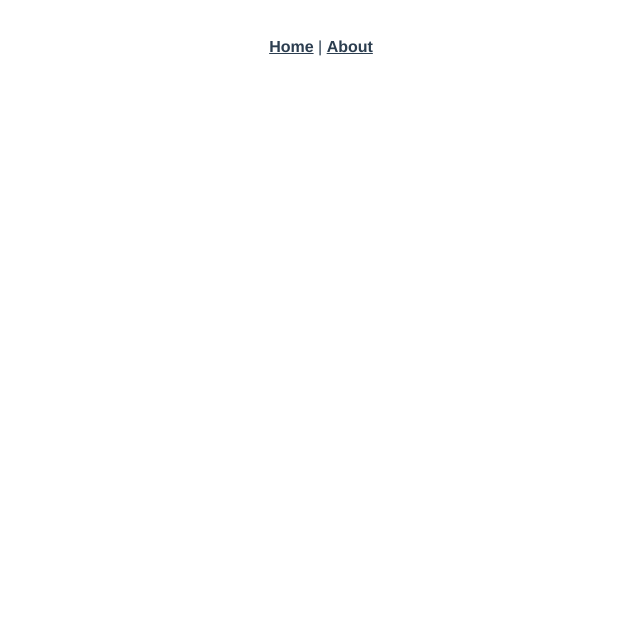
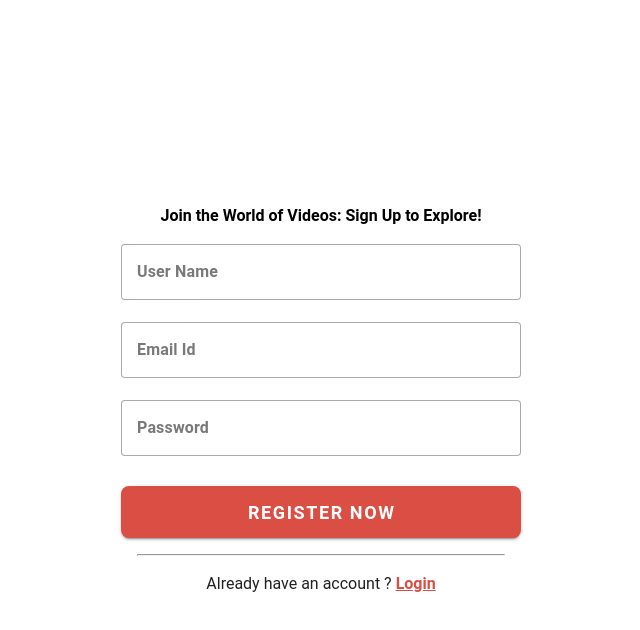
Before and after one commit to Soubhik2001/Youtube-Clone, a Vue app in the folder client/: page /register in a window 1280 px wide. Before the commit this address had no page. Shown: the top 630 px of the page, without its empty margins (319-959 px from the left). Built offline with nearby package versions, Linux system fonts and the light colour scheme.

Commit message:
Added signin, signup and forgot pasword page

```diff
--- a/client/package.json
+++ b/client/package.json
@@ -7,9 +7,11 @@
     "build": "vue-cli-service build"
   },
   "dependencies": {
+    "axios": "^1.5.1",
     "core-js": "^3.8.3",
     "vue": "^3.2.13",
     "vue-router": "^4.0.3",
+    "vuetify": "^3.3.20",
     "vuex": "^4.0.0"
   },
   "devDependencies": {
--- a/client/src/App.vue
+++ b/client/src/App.vue
@@ -1,30 +1,6 @@
 <template>
-  <nav>
-    <router-link to="/">Home</router-link> |
-    <router-link to="/about">About</router-link>
-  </nav>
   <router-view/>
 </template>
 
 <style>
-#app {
-  font-family: Avenir, Helvetica, Arial, sans-serif;
-  -webkit-font-smoothing: antialiased;
-  -moz-osx-font-smoothing: grayscale;
-  text-align: center;
-  color: #2c3e50;
-}
-
-nav {
-  padding: 30px;
-}
-
-nav a {
-  font-weight: bold;
-  color: #2c3e50;
-}
-
-nav a.router-link-exact-active {
-  color: #42b983;
-}
 </style>
--- a/client/src/components/HelloWorld.vue
+++ /dev/null
@@ -1,59 +0,0 @@
-<template>
-  <div class="hello">
-    <h1>{{ msg }}</h1>
-    <p>
-      For a guide and recipes on how to configure / customize this project,<br>
-      check out the
-      <a href="https://cli.vuejs.org" target="_blank" rel="noopener">vue-cli documentation</a>.
-    </p>
-    <h3>Installed CLI Plugins</h3>
-    <ul>
-      <li><a href="https://github.com/vuejs/vue-cli/tree/dev/packages/%40vue/cli-plugin-babel" target="_blank" rel="noopener">babel</a></li>
-      <li><a href="https://github.com/vuejs/vue-cli/tree/dev/packages/%40vue/cli-plugin-router" target="_blank" rel="noopener">router</a></li>
-      <li><a href="https://github.com/vuejs/vue-cli/tree/dev/packages/%40vue/cli-plugin-vuex" target="_blank" rel="noopener">vuex</a></li>
-    </ul>
-    <h3>Essential Links</h3>
-    <ul>
-      <li><a href="https://vuejs.org" target="_blank" rel="noopener">Core Docs</a></li>
-      <li><a href="https://forum.vuejs.org" target="_blank" rel="noopener">Forum</a></li>
-      <li><a href="https://chat.vuejs.org" target="_blank" rel="noopener">Community Chat</a></li>
-      <li><a href="https://twitter.com/vuejs" target="_blank" rel="noopener">Twitter</a></li>
-      <li><a href="https://news.vuejs.org" target="_blank" rel="noopener">News</a></li>
-    </ul>
-    <h3>Ecosystem</h3>
-    <ul>
-      <li><a href="https://router.vuejs.org" target="_blank" rel="noopener">vue-router</a></li>
-      <li><a href="https://vuex.vuejs.org" target="_blank" rel="noopener">vuex</a></li>
-      <li><a href="https://github.com/vuejs/vue-devtools#vue-devtools" target="_blank" rel="noopener">vue-devtools</a></li>
-      <li><a href="https://vue-loader.vuejs.org" target="_blank" rel="noopener">vue-loader</a></li>
-      <li><a href="https://github.com/vuejs/awesome-vue" target="_blank" rel="noopener">awesome-vue</a></li>
-    </ul>
-  </div>
-</template>
-
-<script>
-export default {
-  name: 'HelloWorld',
-  props: {
-    msg: String
-  }
-}
-</script>
-
-<!-- Add "scoped" attribute to limit CSS to this component only -->
-<style scoped>
-h3 {
-  margin: 40px 0 0;
-}
-ul {
-  list-style-type: none;
-  padding: 0;
-}
-li {
-  display: inline-block;
-  margin: 0 10px;
-}
-a {
-  color: #42b983;
-}
-</style>
--- /dev/null
+++ b/client/src/components/auth/AppForgotPassword.vue
@@ -0,0 +1,54 @@
+<template>
+  <div class="d-flex flex-column justify-center align-center h-screen mx-auto">
+    <v-sheet width="300" class="mx-auto">
+      <v-form @submit.prevent="onSubmit">
+        <v-text-field
+          v-model="email"
+          :rules="rules"
+          label="Email"
+          class="font-weight-bold"
+        ></v-text-field>
+        <v-btn
+          color="#da4e44"
+          type="submit"
+          block
+          rounded="lg"
+          size="x-large"
+          class="mt-2 font-weight-bold"
+          >Reset Password</v-btn
+        >
+      </v-form>
+    </v-sheet>
+    <div v-if="isClicked">
+      <v-alert
+        color="success"
+        icon="$success"
+        title="Link to reset password sent successfully..."
+        text="The link to reset password is sent successfully to your registered email password."
+      ></v-alert>
+    </div>
+  </div>
+</template>
+
+<script>
+export default {
+  data() {
+    return {
+      isClicked: false,
+      email: "",
+      rules: [
+        (value) => {
+          if (value) return true;
+
+          return "You must enter a email.";
+        },
+      ],
+    };
+  },
+  methods: {
+    onSubmit() {
+      this.isClicked = true;
+    },
+  },
+};
+</script>
--- /dev/null
+++ b/client/src/components/auth/AppLogin.vue
@@ -0,0 +1,40 @@
+<template>
+  <div class="d-flex flex-column justify-center align-center h-screen mx-auto">
+      <h4 class="ma-4">Welcome Back! Sign In to Dive into Videos</h4>
+      <v-sheet min-width="250" max-width="400" class="w-50">
+          <v-form @submit.prevent="onSubmit">
+              <v-text-field type="email" label="Email" variant="outlined" class="font-weight-bold" v-model="email"></v-text-field>
+              <v-text-field type="password" label="Password" variant="outlined" class="font-weight-bold" v-model="password"
+                  autocomplete="false"></v-text-field>
+              <v-btn color="#da4e44" type="submit" block rounded="lg" size="x-large" class="mt-2 font-weight-bold">Login</v-btn>
+          </v-form>
+          <p class="my-4 text-center">or <router-link to="/forgot"><a style="cursor: pointer; color: #da4e44;"
+                  class=" text-decoration-underline font-weight-bold">Forgot
+                  Password</a></router-link></p>
+          <hr>
+          <p class="my-4 text-center">Don't have an account ? <router-link to="/register"
+                  style="cursor: pointer; color: #da4e44;" class=" text-decoration-underline font-weight-bold">Sign up
+              </router-link></p>
+      </v-sheet>
+
+  </div>
+</template>
+
+
+
+<script>
+export default {
+  data() {
+      return {
+          email: '',
+          password: ''
+      }
+  },
+  methods: {
+      onSubmit() {
+          const credentials = { email: this.email, password: this.password }
+          console.log(credentials);
+      }
+  }
+}
+</script>
--- /dev/null
+++ b/client/src/components/auth/AppRegister.vue
@@ -0,0 +1,35 @@
+<template>
+    <div class="d-flex flex-column justify-center align-center h-screen mx-auto">
+      <h4 class="ma-4">Join the World of Videos: Sign Up to Explore!</h4>
+      <v-sheet width="400">
+        <v-form @submit.prevent="onSubmit">
+          <v-text-field label="User Name" variant="outlined" class="font-weight-bold" v-model="fullName"></v-text-field>
+          <v-text-field label="Email Id" variant="outlined" class="font-weight-bold" v-model="email"></v-text-field>
+          <v-text-field label="Password" variant="outlined" class="font-weight-bold" v-model="password"></v-text-field>
+          <v-btn color="#da4e44" type="submit" block rounded="lg" size="x-large" class="mt-2 font-weight-bold">Register Now</v-btn>
+        </v-form>
+        <hr class="ma-4">
+        <p class="my-4 text-center">Already have an account ? <router-link to="/" style="cursor: pointer; color: #da4e44; "
+            class=" text-decoration-underline font-weight-bold">Login
+          </router-link></p>
+      </v-sheet>
+    </div>
+  </template>
+
+  <script>
+  export default {
+    data() {
+      return {
+        fullName: '',
+        email: '',
+        password: '',
+      }
+    },
+    methods: {
+        onSubmit(){
+            const credentials = { fullName: this.fullName, email: this.email, password: this.password }
+          console.log(credentials);
+        }
+    }
+  }
+  </script>
--- a/client/src/main.js
+++ b/client/src/main.js
@@ -1,6 +1,20 @@
-import { createApp } from 'vue'
-import App from './App.vue'
-import router from './router'
-import store from './store'
+import { createApp } from "vue";
+import "vuetify/styles";
+import { createVuetify } from "vuetify";
+import * as components from "vuetify/components";
+import * as directives from "vuetify/directives";
+import App from "./App.vue";
+import router from "./router";
+import store from "./store";
 
-createApp(App).use(store).use(router).mount('#app')
+const vuetify = createVuetify({
+  components,
+  directives,
+});
+
+const app = createApp(App);
+app.use(store);
+app.use(router);
+app.use(vuetify);
+
+app.mount("#app");
--- a/client/src/router/index.js
+++ b/client/src/router/index.js
@@ -1,25 +1,17 @@
-import { createRouter, createWebHistory } from 'vue-router'
-import HomeView from '../views/HomeView.vue'
+import { createRouter, createWebHistory } from "vue-router";
+import AppLogin from '../components/auth/AppLogin.vue';
+import AppRegister from '../components/auth/AppRegister.vue';
+import AppForgotPassword from '../components/auth/AppForgotPassword.vue';
 
 const routes = [
-  {
-    path: '/',
-    name: 'home',
-    component: HomeView
-  },
-  {
-    path: '/about',
-    name: 'about',
-    // route level code-splitting
-    // this generates a separate chunk (about.[hash].js) for this route
-    // which is lazy-loaded when the route is visited.
-    component: () => import(/* webpackChunkName: "about" */ '../views/AboutView.vue')
-  }
-]
+  { path: '/', component: AppLogin },
+  { path: '/register', component: AppRegister},
+  { path: '/forgot', component: AppForgotPassword}
+];
 
 const router = createRouter({
   history: createWebHistory(process.env.BASE_URL),
-  routes
-})
+  routes,
+});
 
-export default router
+export default router;
--- a/client/src/views/AboutView.vue
+++ /dev/null
@@ -1,5 +0,0 @@
-<template>
-  <div class="about">
-    <h1>This is an about page</h1>
-  </div>
-</template>
--- a/client/src/views/HomeView.vue
+++ /dev/null
@@ -1,18 +0,0 @@
-<template>
-  <div class="home">
-    <img alt="Vue logo" src="../assets/logo.png">
-    <HelloWorld msg="Welcome to Your Vue.js App"/>
-  </div>
-</template>
-
-<script>
-// @ is an alias to /src
-import HelloWorld from '@/components/HelloWorld.vue'
-
-export default {
-  name: 'HomeView',
-  components: {
-    HelloWorld
-  }
-}
-</script>
```
Also changed, not shown: 1 other file (tests, documents, lock files or other folders).
